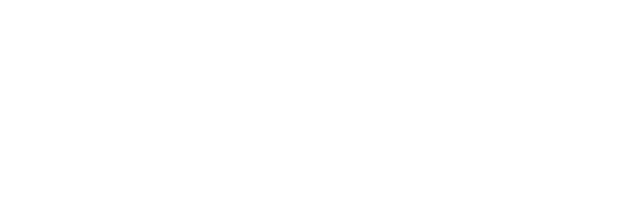
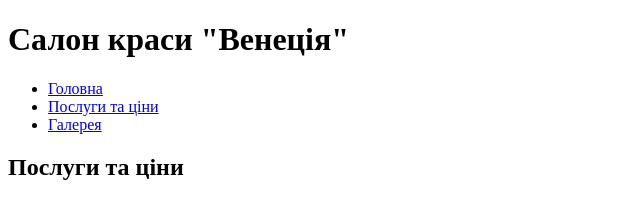
Before and after one commit to Olenkausyk/my-site, a plain HTML site: page price.html in a window 1280 px wide. Shown: the whole page, without its empty margins (0-640 px from the left). Drawn offline with Linux system fonts and the light colour scheme.

Commit message:
add new file

```diff
--- a/css/style.css
+++ b/css/style.css
@@ -0,0 +1,4 @@
+/* color page gold #C0B283
+silk # DCD0C0
+paper
+charcoal*/
--- a/gallery.html
+++ b/gallery.html
@@ -0,0 +1,28 @@
+<!doctype html>
+<head>
+    <meta charset="UTF-8">
+    <link rel="stylesheet" type="text/css" href="css/style.css">
+    <title>Салон краси "Венеція"</title>
+</head>
+    <body>
+        <header>
+            <!-- Логотип зліва -->
+            <h1>Салон краси "Венеція"</h1>
+            <!-- меню зправа на одній частині там де лого-->
+            <nav>
+                <ul>
+                    <li><a href="index.html">Головна</a></li>
+                    <li><a href="price.html">Послуги та ціни</a></li>
+                    <li><a href="gallery.html">Галерея</a></li>
+                </ul>
+            </nav>
+        </header>
+        <main>
+            <h2>Фотогалерея</h2>
+            <p></p>
+        </main>
+        <footer>
+            <!--в футері зправа контактна інфа, знизу @2016 права захищені-->
+        </footer>
+    </body>
+</html>
--- a/price.html
+++ b/price.html
@@ -0,0 +1,31 @@
+<!doctype html>
+<head>
+    <meta charset="UTF-8">
+    <link rel="stylesheet" type="text/css" href="css/style.css">
+    <title>Салон краси "Венеція"</title>
+</head>
+    <body>
+        <header>
+            <!-- Логотип зліва -->
+            <h1>Салон краси "Венеція"</h1>
+            <!-- меню зправа на одній частині там де лого-->
+            <nav>
+                <ul>
+                    <li><a href="index.html">Головна</a></li>
+                    <li><a href="price.html">Послуги та ціни</a></li>
+                    <li><a href="gallery.html">Галерея</a></li>
+                </ul>
+            </nav>
+        </header>
+        <main>
+        	<div>
+        		<!-- Вкажеться по лівій стороні в бордері послуги та ціни -->
+        		<h2>Послуги та ціни</h2>
+        		<p></p>
+        	</div>
+        </main>
+        <footer>
+            <!--в футері зправа контактна інфа, знизу @2016 права захищені-->
+        </footer>
+    </body>
+</html>
```
Also changed, not shown: index.html (+3 -6 lines).
